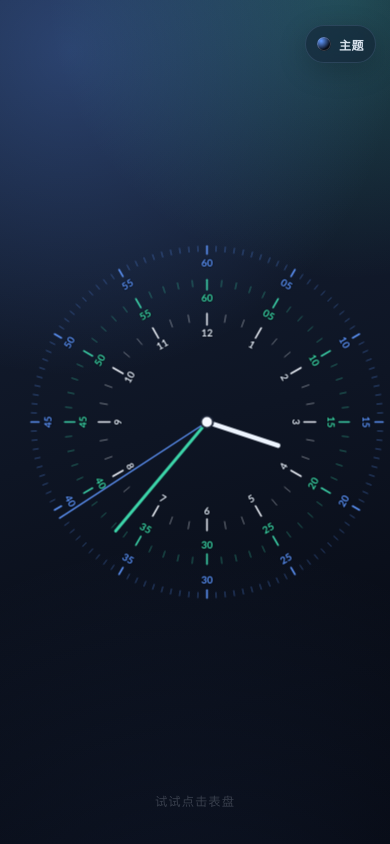
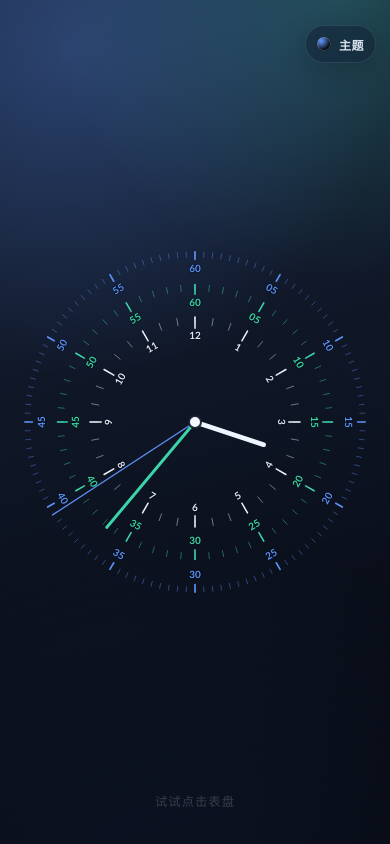
Before and after one commit to sunhengzhe/clock, a React (Vite) app: page / in a window 390 px wide. Built offline with nearby package versions, Linux system fonts and the light colour scheme.

Commit message:
fix: improve mobile watch interactions

```diff
--- a/src/App.jsx
+++ b/src/App.jsx
@@ -203,8 +203,11 @@ export default function App() {
     markFaceClicked();
   }, [markFaceClicked]);
 
-  const handleStageClick = useCallback(
+  const handleStagePointerUp = useCallback(
     (event) => {
+      if (event.pointerType === "mouse" && event.button !== 0) {
+        return;
+      }
       if (event.target instanceof Element && event.target.closest("#watch-menu")) {
         return;
       }
@@ -249,7 +252,8 @@ export default function App() {
   return (
     <main
       className="watch-stage"
-      onClick={handleStageClick}
+      data-mode={modes[modeIndex]}
+      onPointerUp={handleStagePointerUp}
       onPointerEnter={handleStagePointerEnter}
       onPointerLeave={handleStagePointerLeave}
     >
--- a/src/styles.css
+++ b/src/styles.css
@@ -10,6 +10,7 @@
 
 * {
   box-sizing: border-box;
+  -webkit-tap-highlight-color: transparent;
 }
 
 html,
@@ -89,21 +90,29 @@ body.theme-minimal::after {
 .watch-stage {
   position: relative;
   z-index: 1;
+  width: 100vw;
   min-height: 100vh;
+  min-height: 100dvh;
   display: grid;
   place-items: center;
   padding: 20px;
   cursor: pointer;
+  touch-action: manipulation;
+  user-select: none;
 }
 
 .watch-face {
   position: relative;
-  width: min(92vmin, 620px);
+  width: min(92vmin, calc(100vw - 40px), 620px);
   aspect-ratio: 1;
+  display: block;
+  justify-self: center;
+  align-self: center;
   border-radius: 50%;
   background: none;
   box-shadow: none;
   overflow: visible;
+  touch-action: manipulation;
 }
 
 .watch-canvas {
@@ -528,8 +537,12 @@ body.show-tap-hint .tap-hint {
 }
 
 @media (max-width: 720px) {
+  .watch-stage {
+    padding: 14px;
+  }
+
   .watch-face {
-    width: min(96vmin, 500px);
+    width: min(94vmin, calc(100vw - 28px), 500px);
   }
 
   .menu-trigger {
```
